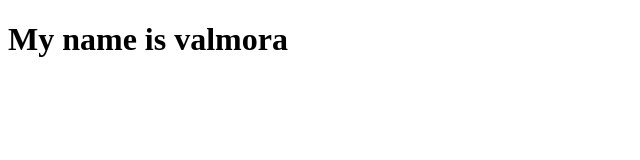
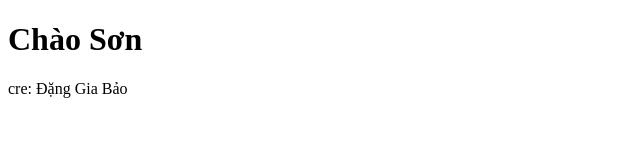
Before and after one commit to valmora-dev/first-try, a plain HTML site: page index.html in a window 1280 px wide. Shown: the whole page, without its empty margins (0-640 px from the left). Drawn offline with Linux system fonts and the light colour scheme.

Commit message:
troll son

```diff
--- a/index.html
+++ b/index.html
@@ -7,7 +7,8 @@
 
 <body>
 
-    <h1> My name is valmora</h1>
+    <h1>Chào Sơn</h1>
+    <p>cre: Đặng Gia Bảo</p>
 
 </body>
 
```
